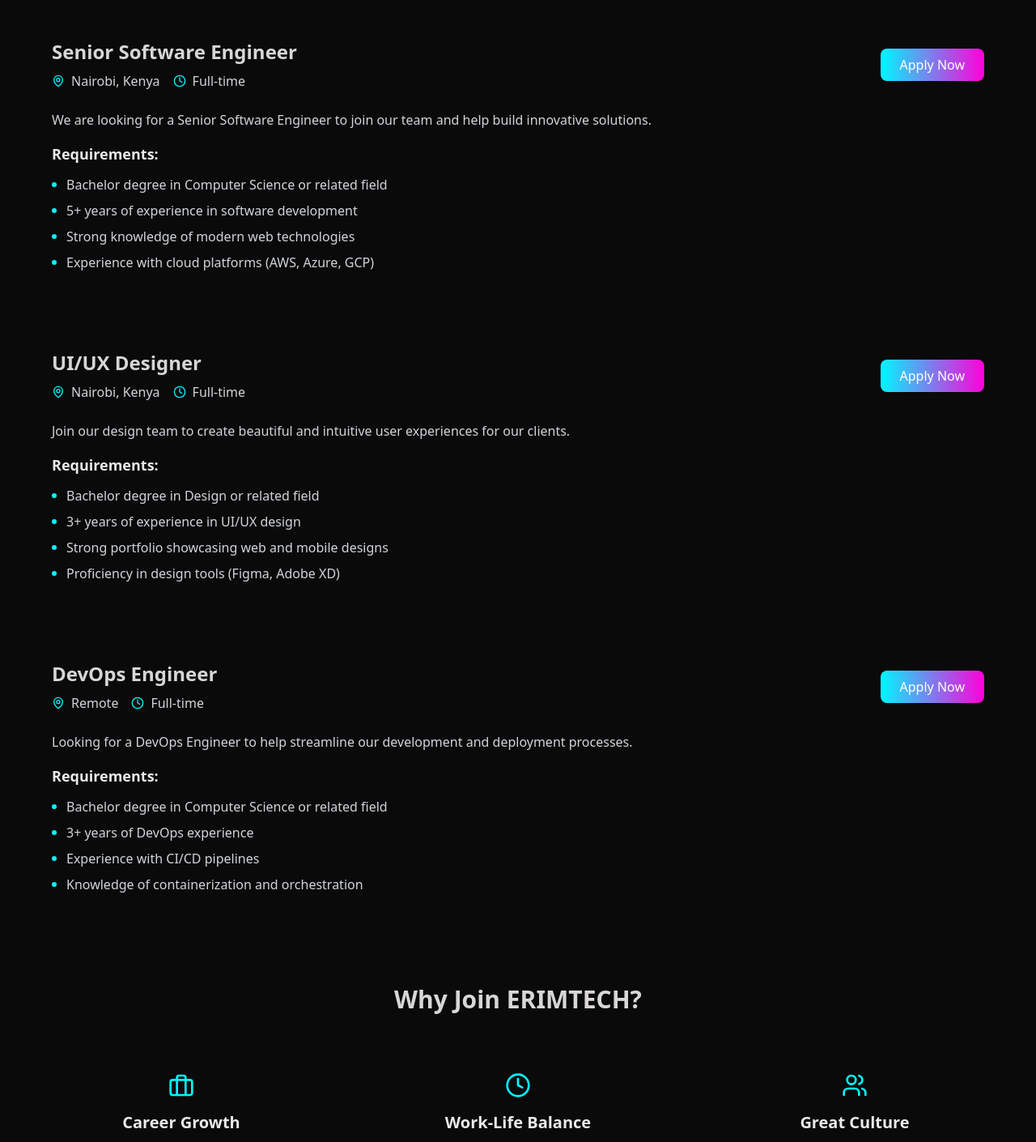
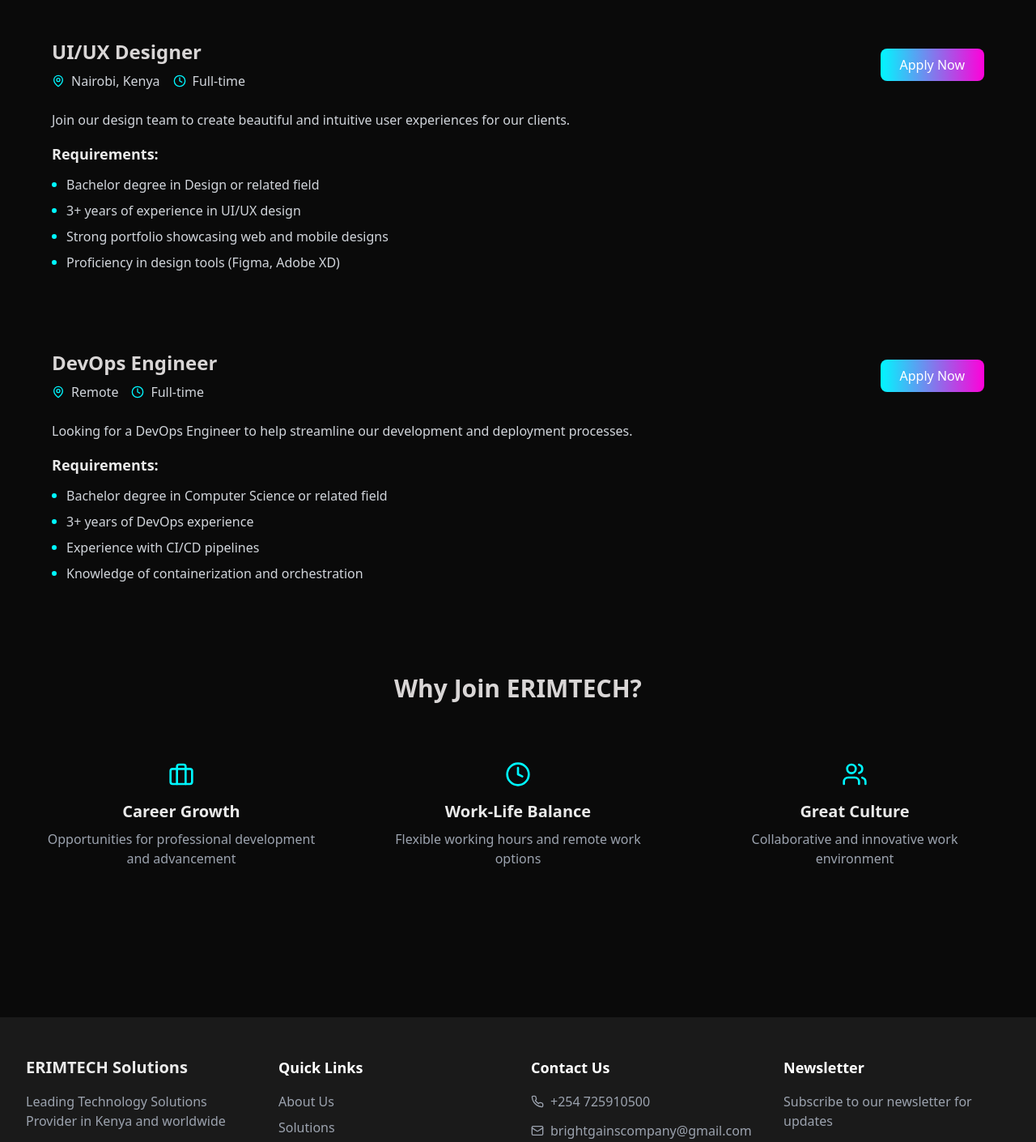
Before and after one commit to Eric-Devv/ERIMTECH.solutions-company2, a React (Vite) app: page /careers in a window 1280 px wide. Shown: the part 300-1710 px from the top of the page at 81% size. Built offline with nearby package versions, Linux system fonts and the light colour scheme.

Commit message:
pages and component typo modification

```diff
--- a/src/components/layout/Footer.tsx
+++ b/src/components/layout/Footer.tsx
@@ -8,18 +8,18 @@
         <div className="grid grid-cols-1 md:grid-cols-2 lg:grid-cols-4 gap-8">
           {/* Company Info */}
           <div>
-            <h3 className="text-xl font-bold gradient-text mb-4">ERIMTECH</h3>
+            <h3 className="text-xl font-bold gradient-text mb-4">ERIMTECH Solutions</h3>
             <p className="text-gray-400 mb-4">
               Leading Technology Solutions Provider in Kenya and worldwide
             </p>
             <div className="flex space-x-4">
-              <a href="https://facebook.com" className="text-gray-400 hover:text-neon-cyan transition-colors">
+              <a href="https://www.facebook.com/share/1A241qMMnS/" className="text-gray-400 hover:text-neon-cyan transition-colors">
                 <Facebook size={20} />
               </a>
               <a href="https://twitter.com" className="text-gray-400 hover:text-neon-cyan transition-colors">
                 <Twitter size={20} />
               </a>
-              <a href="https://linkedin.com" className="text-gray-400 hover:text-neon-cyan transition-colors">
+              <a href="https://www.linkedin.com/in/erimtechsolutions?utm_source=share&utm_campaign=share_via&utm_content=profile&utm_medium=android_app" className="text-gray-400 hover:text-neon-cyan transition-colors">
                 <Linkedin size={20} />
               </a>
             </div>
@@ -46,7 +46,7 @@
               </li>
               <li>
                 <Link to="/careers" className="text-gray-400 hover:text-neon-cyan transition-colors">
-                  Careers
+                  Jobs
                 </Link>
               </li>
             </ul>
--- a/src/pages/About.tsx
+++ b/src/pages/About.tsx
@@ -3,8 +3,8 @@
 
 export default function About() {
   const stats = [
-    { icon: <Users />, value: '500+', label: 'Clients Served' },
-    { icon: <Award />, value: '50+', label: 'Awards Won' },
+    { icon: <Users />, value: '100+', label: 'Clients Served' },
+    { icon: <Award />, value: '30+', label: 'Awards Won' },
     { icon: <Building />, value: '10+', label: 'Years Experience' },
     { icon: <Target />, value: '100%', label: 'Client Satisfaction' }
   ];
--- a/src/pages/Careers.tsx
+++ b/src/pages/Careers.tsx
@@ -3,18 +3,7 @@
 
 export default function Careers() {
   const jobs = [
-    {
-      title: 'Senior Software Engineer',
-      location: 'Nairobi, Kenya',
-      type: 'Full-time',
-      description: 'We are looking for a Senior Software Engineer to join our team and help build innovative solutions.',
-      requirements: [
-        'Bachelor degree in Computer Science or related field',
-        '5+ years of experience in software development',
-        'Strong knowledge of modern web technologies',
-        'Experience with cloud platforms (AWS, Azure, GCP)'
-      ]
-    },
+
     {
       title: 'UI/UX Designer',
       location: 'Nairobi, Kenya',
--- a/src/pages/CaseStudies.tsx
+++ b/src/pages/CaseStudies.tsx
@@ -16,10 +16,10 @@
       description: 'Built a scalable e-commerce platform that increased online sales by 300% within the first year.'
     },
     {
-      title: 'Collage Management System',
-      category: 'Healthcare',
-      image: 'https://plus.unsplash.com/premium_photo-1698084059435-a50ddfd69303?q=80&w=1525&auto=format&fit=crop&ixlib=rb-4.0.3&ixid=M3wxMjA3fDB8MHxwaG90by1wYWdlfHx8fGVufDB8fHx8fA%3D%3D',
-      description: 'Developed an integrated collage management system that improved students care and operational efficiency.'
+      title: 'Resource Management System',
+      category: 'Management Systems',
+      image: 'https://images.unsplash.com/photo-1664575602276-acd073f104c1?q=80&w=1470&auto=format&fit=crop&ixlib=rb-4.0.3&ixid=M3wxMjA3fDB8MHxwaG90by1wYWdlfHx8fGVufDB8fHx8fA%3D%3D',
+      description: 'Developed an integrated Resource management system that improved business operations efficiency.'
     }
   ];
 
```
